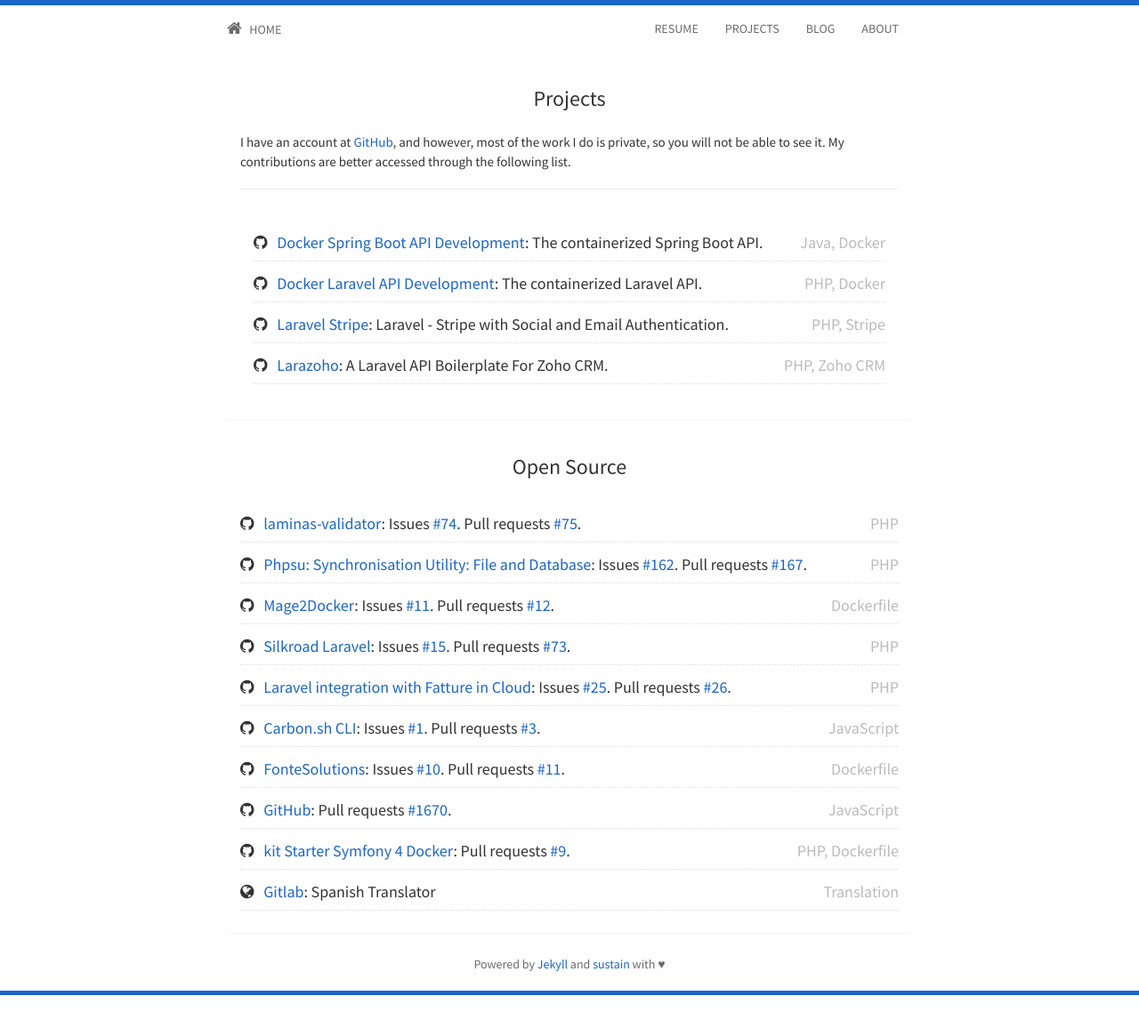
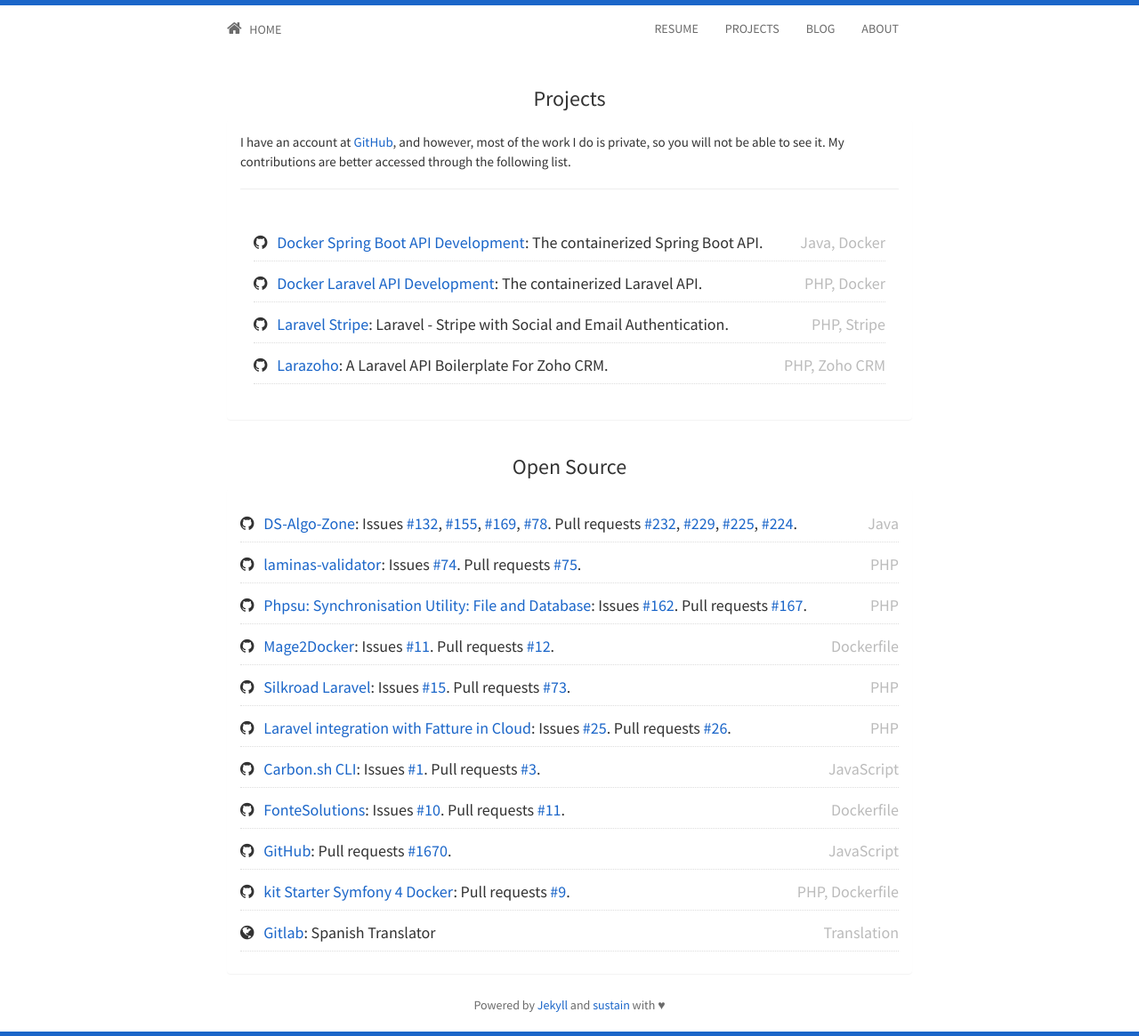
Before and after one commit to jfernancordova/jfernancordova.github.io, a Jekyll site: the page built from projects.html, in a window 1280 px wide. Shown: the whole page at 89% size. Built offline with Jekyll 4.4.1, drawn with Linux system fonts in a browser that asks for light colours; nearby versions of some CDN libraries; before the commit the page ends 1119 px from its top, so only the background shows below that.

Commit message:
Update opensource.yml

```diff
--- a/_data/opensource.yml
+++ b/_data/opensource.yml
@@ -1,3 +1,10 @@
+- title: "DS-Algo-Zone"
+  url: "https://github.com/manan025/DS-Algo-Zone/"
+  issues: [132, 155, 169, 78]
+  prs: [232, 229, 225, 224]
+  language: "Java"
+  icon: github
+
 - title: "laminas-validator"
   url: "https://github.com/laminas/laminas-validator/"
   issues: [74]
```
